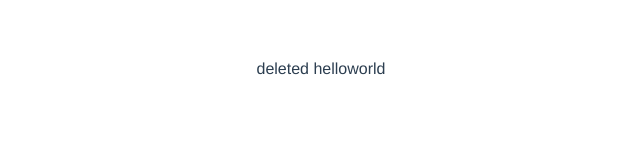
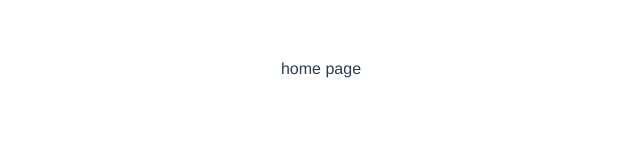
Before and after one commit to Rockmate77/tpweb, a Vue app: page / in a window 1280 px wide. Shown: the top 160 px of the page, without its empty margins (319-959 px from the left). Built offline with nearby package versions, Linux system fonts and the light colour scheme.

Commit message:
Ex 4: create HomePage component

```diff
--- a/src/App.vue
+++ b/src/App.vue
@@ -1,12 +1,15 @@
 <template>
-  <p>deleted helloworld</p>
+  <home-page></home-page>
 </template>
 
 <script>
 
+import HomePage from "@/pages/HomePage.vue";
+
 export default {
   name: 'App',
   components: {
+    HomePage
   }
 }
 </script>
--- /dev/null
+++ b/src/pages/HomePage.vue
@@ -0,0 +1,3 @@
+<template>
+  <p>home page</p>
+</template>
```
